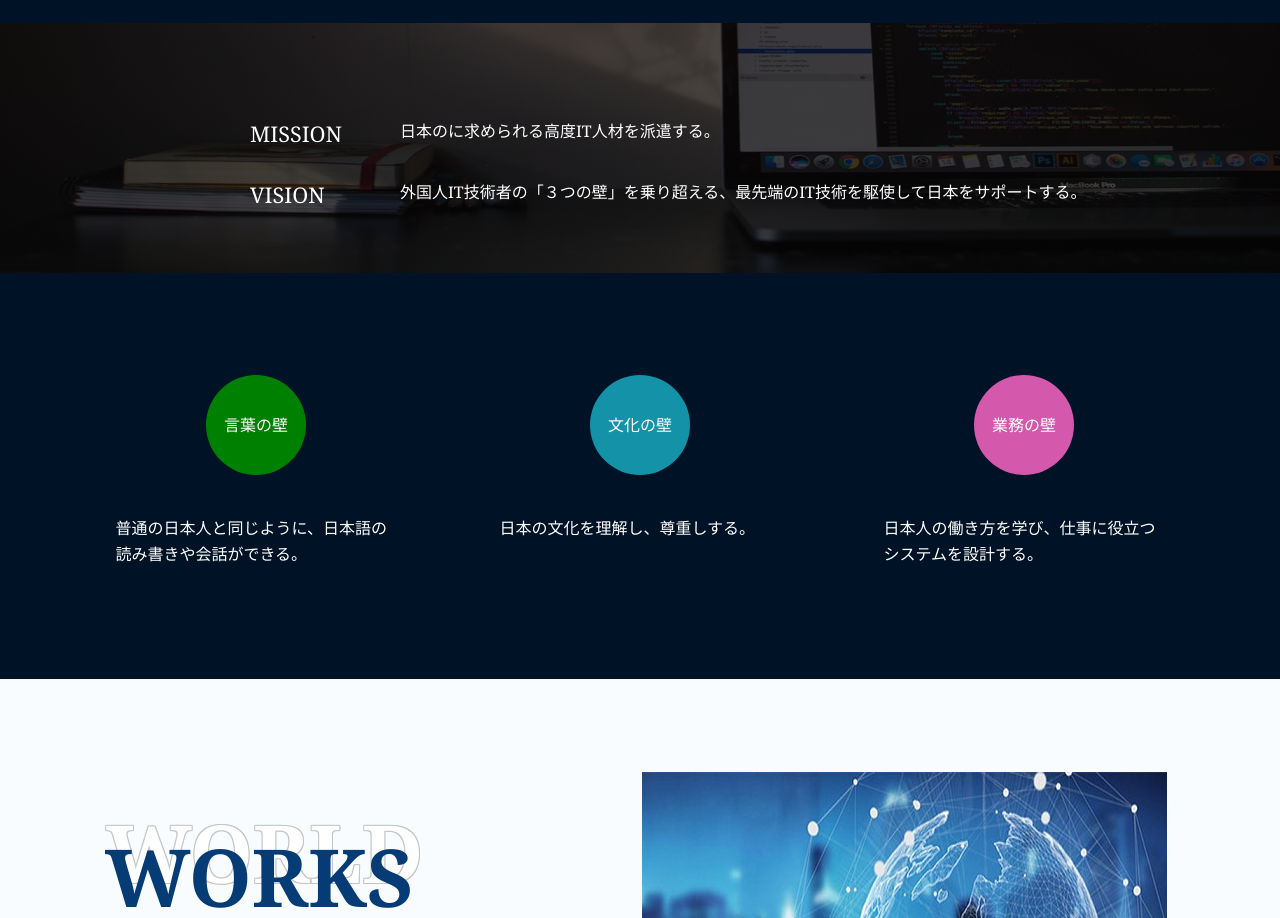
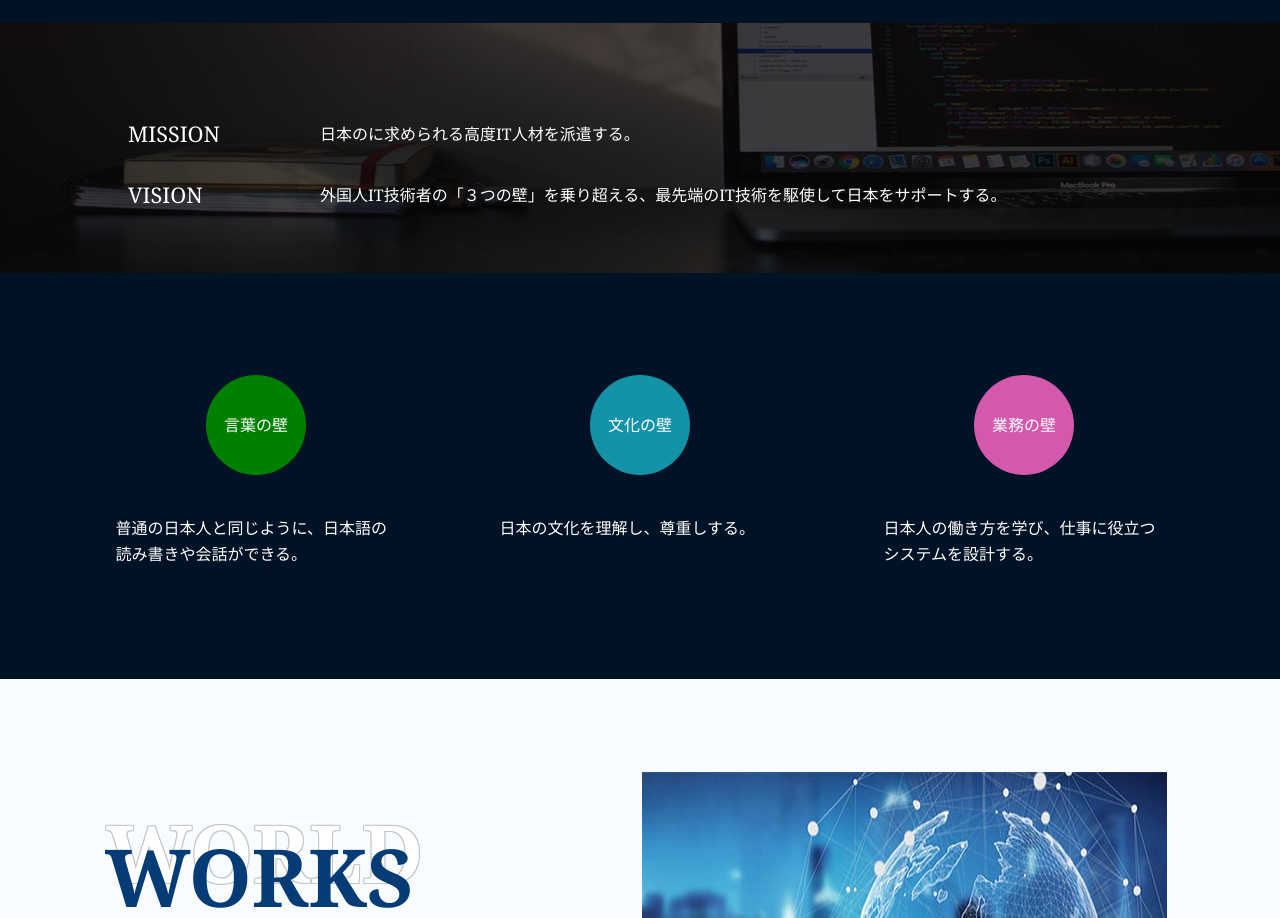
Before and after one commit to rokkuminchan/GatsbyHello1, a Gatsby site: page /about-us in a window 1280 px wide. Shown: the part 994-1912 px from the top of the page. Built offline with nearby package versions, Linux system fonts and the light colour scheme; Gatsby itself is replaced by a stand-in of ours.

Commit message:
fix css
Fix lỗi text

```diff
--- a/src/sections/Philosophy.css
+++ b/src/sections/Philosophy.css
@@ -64,7 +64,7 @@
     margin: auto;
     width: 90%;
     padding-top: 6%;
-    padding-bottom: 28%;
+    padding-bottom: 26%;
   }
 
   .table-like-list-item{
@@ -105,14 +105,15 @@
 
   .table-like-list-item__description{
     position: absolute;
-    left: 400px;
+    padding-top: 3px;
+    left: 25%;
   }
 
   .table-like-list-item__title{
     font-size: 1,5em;
     width: 120px;
     position: absolute;
-    left: 250px;
+    left: 10%;
   }
 
   .round-title-list-item{
```
